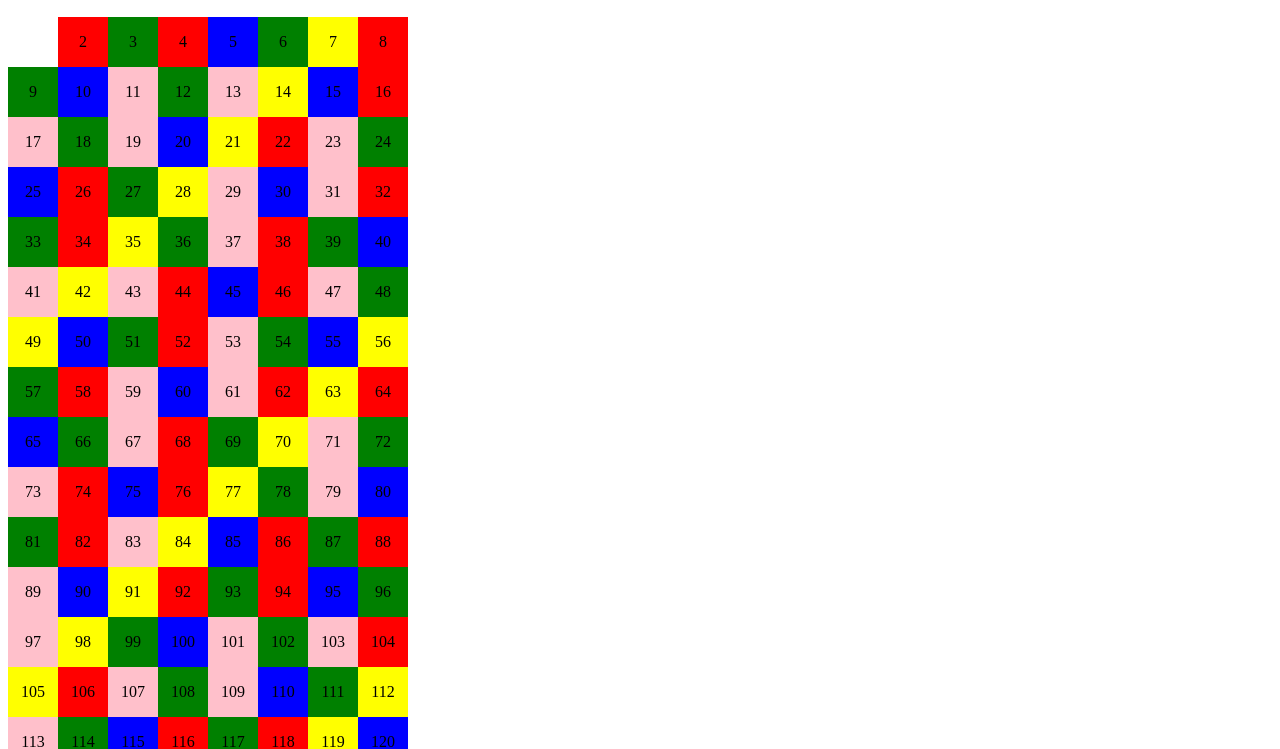
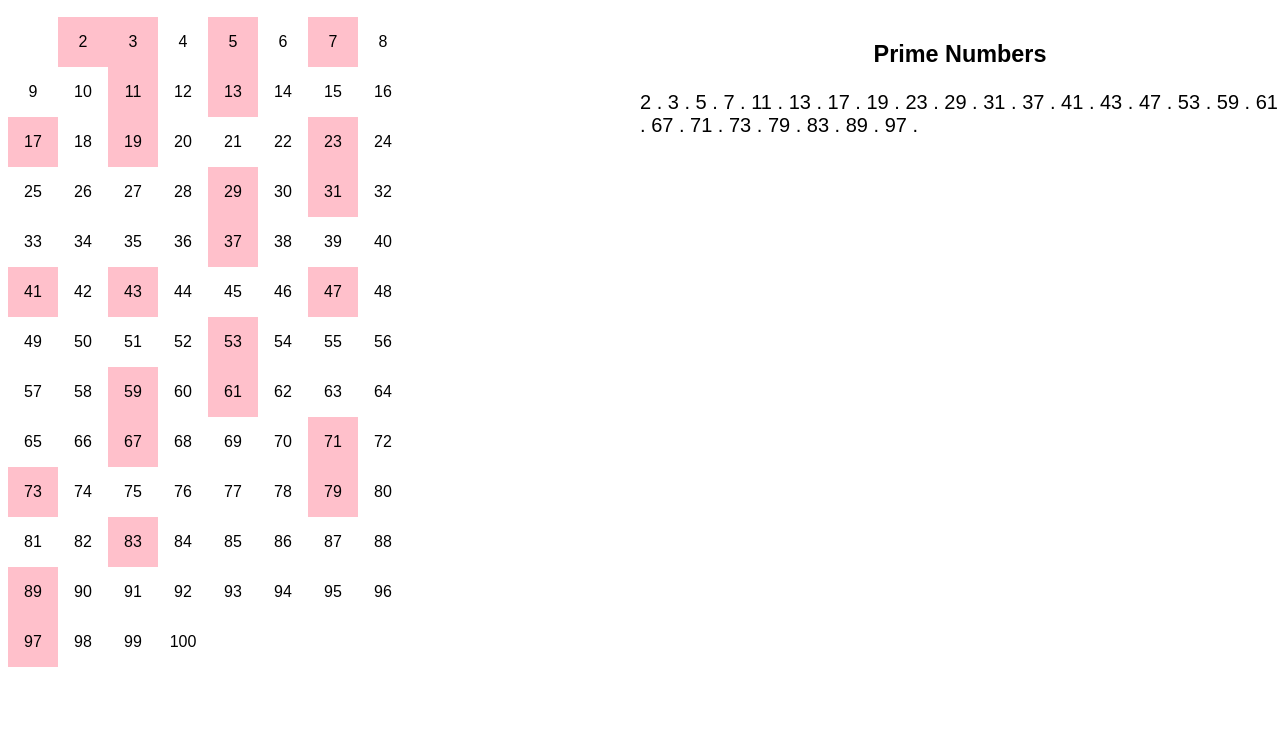
Before and after one commit to rahulbshrestha/Sieve-of-Eratosthenes, a plain HTML site: page index.html in a window 1280 px wide. Shown: the part 57-806 px from the top of the page. Drawn offline with nearby package versions, Linux system fonts and the light colour scheme.

Commit message:
+text box

```diff
--- a/css/style.css
+++ b/css/style.css
@@ -2,7 +2,17 @@
   width: 35%;
 }
 
+#textBox{
+  position: absolute;
+  left: 50%;
+}
+
+.text{
+  font-family: Arial;
+  font-size: 20px;
+}
 .cell {
+  font-family: Arial;
   position: relative;
   float: left;
   width: 50px;
@@ -32,3 +42,7 @@ h1 {
   font-size: 30px;
   font-family: Arial;
 }
+h3{
+  text-align: center;
+  font-family: Arial;
+}
--- a/index.html
+++ b/index.html
@@ -15,6 +15,10 @@
   <div id="game">
   </div>
 
+  <div id = "textBox">
+    <h3>Prime Numbers</h3>
+  </div>
+
 </body>
 
 </html>
--- a/js/script.js
+++ b/js/script.js
@@ -1,5 +1,5 @@
 window.onload = function() {
-  var numberofCells = 300;
+  var numberofCells = 100;
   var cell;
   var h;
 
@@ -8,31 +8,32 @@ window.onload = function() {
   for (var i = 1; i <= numberofCells; i++) {
     if (i == 1) { //Blank space left for 1
       cell = $('<div>').addClass('cell').attr('data-cell', i).text("");
-    }else{
+    } else {
       cell = $('<div>').addClass('cell').attr('data-cell', i).text(i);
     }
 
     for (var j = 1; j <= numberofCells; j++) {
-      if (a[j] == i) { //Check if number fal;s under array of prime numbers
+      if (a[j] == i) { //Check if number falls under array of prime numbers
         cell.addClass('prime');
+        $("#textBox").addClass('text').append(a[j] + " . " );
       }
     }
-
-    if (i % 2 == 0) {
-      cell.addClass('multipleof2');
-    }
-    if (i % 3 == 0) {
-      cell.addClass('multipleof3');
-    }
-    if (i % 4 == 0) {
-      cell.addClass('multipleof4');
-    }
-    if (i % 5 == 0){
-      cell.addClass('multipleof5');
-    }
-    if (i % 7 == 0){
-      cell.addClass('multipleof7');
-    }
+    //
+    // if (i % 2 == 0) {
+    //   cell.addClass('multipleof2');
+    // }
+    // if (i % 3 == 0) {
+    //   cell.addClass('multipleof3');
+    // }
+    // if (i % 4 == 0) {
+    //   cell.addClass('multipleof4');
+    // }
+    // if (i % 5 == 0) {
+    //   cell.addClass('multipleof5');
+    // }
+    // if (i % 7 == 0) {
+    //   cell.addClass('multipleof7');
+    // }
     $('#game').append(cell);
   }
 
@@ -41,6 +42,8 @@ window.onload = function() {
     height: h,
     lineHeight: h + 'px'
   });
+
+
 }
 
 function getPrimes(num) {
@@ -48,9 +51,11 @@ function getPrimes(num) {
   arr[1] = 0; //Removing 1 from being a prime number
   var rt = Math.sqrt(num); // calculate only once
   for (i = 2; i <= rt; i++) {
-    for (var j = i * i; j <= num; j += i) {
-      arr[j] = 0; //Replacing non prime numbers with 0
+    if (arr[i]) {
+      for (var j = i * i; j <= num; j += i) {
+        arr[j] = 0; //Replacing non prime numbers with 0
+      }
     }
   }
-  return arr.filter(Number); // kick out the zeroes
+  return arr;
 }
```
